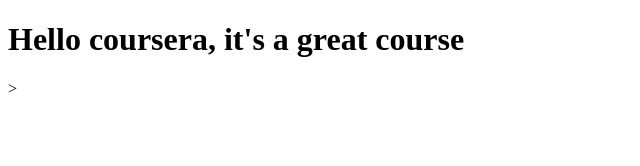
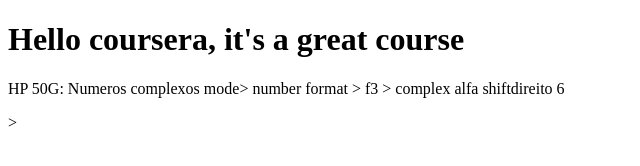
Before and after one commit to eduardoraguenet/course_html, a plain HTML site: page site/index.html in a window 1280 px wide. Shown: the whole page, without its empty margins (0-640 px from the left). Drawn offline with Linux system fonts and the light colour scheme.

Commit message:
novo paragrafo

```diff
--- a/site/index.html
+++ b/site/index.html
@@ -5,5 +5,8 @@
 </head>
 <body>
 <h1>Hello coursera, it's a great course</h1>
+<p>HP 50G: Numeros complexos mode> number format > f3 > complex
+alfa shiftdireito 6
+</p>
 </body>
 </html>>
```
Also changed, not shown: site/doc-structure-before.html (line endings or trailing spaces).
